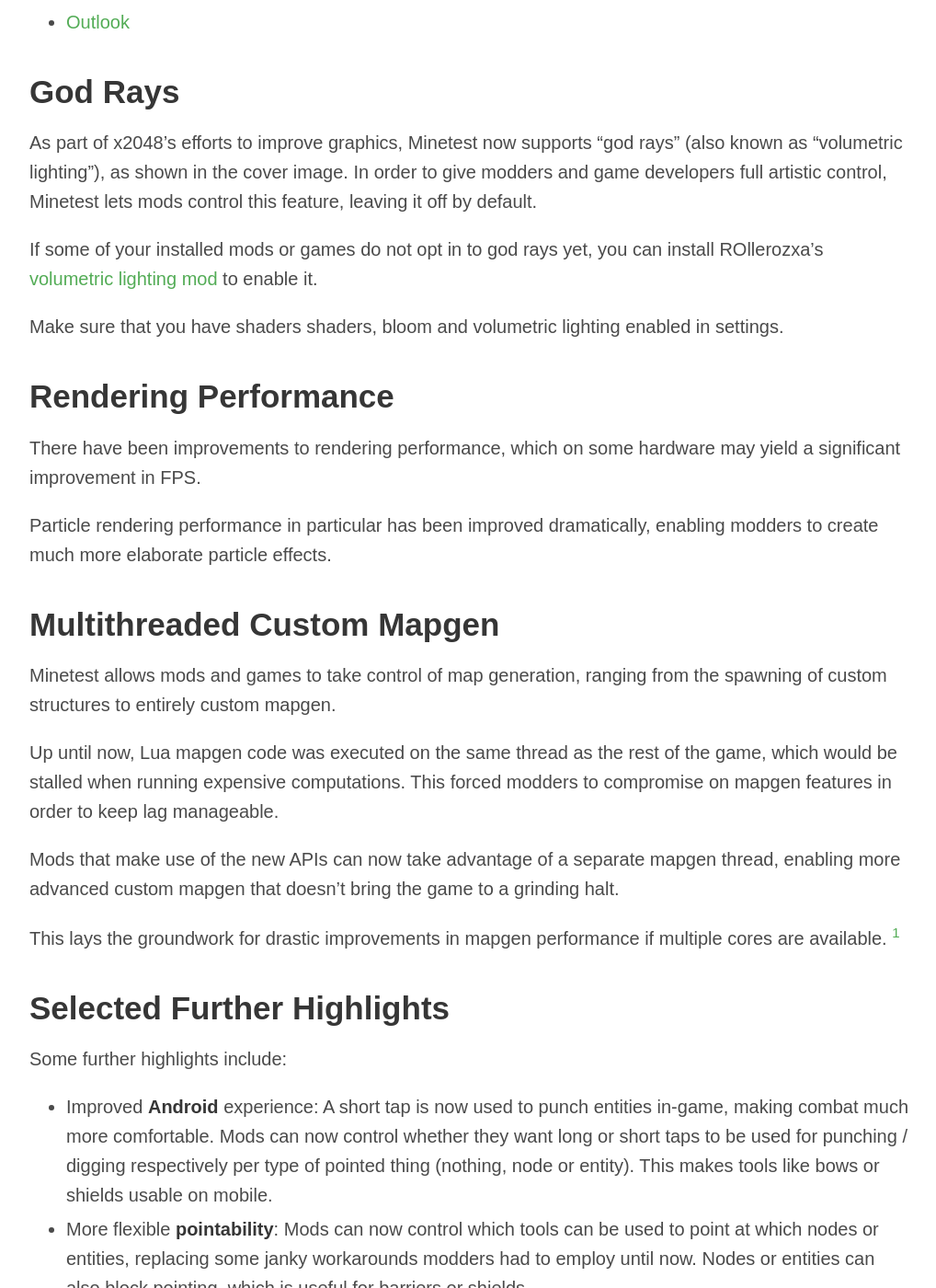
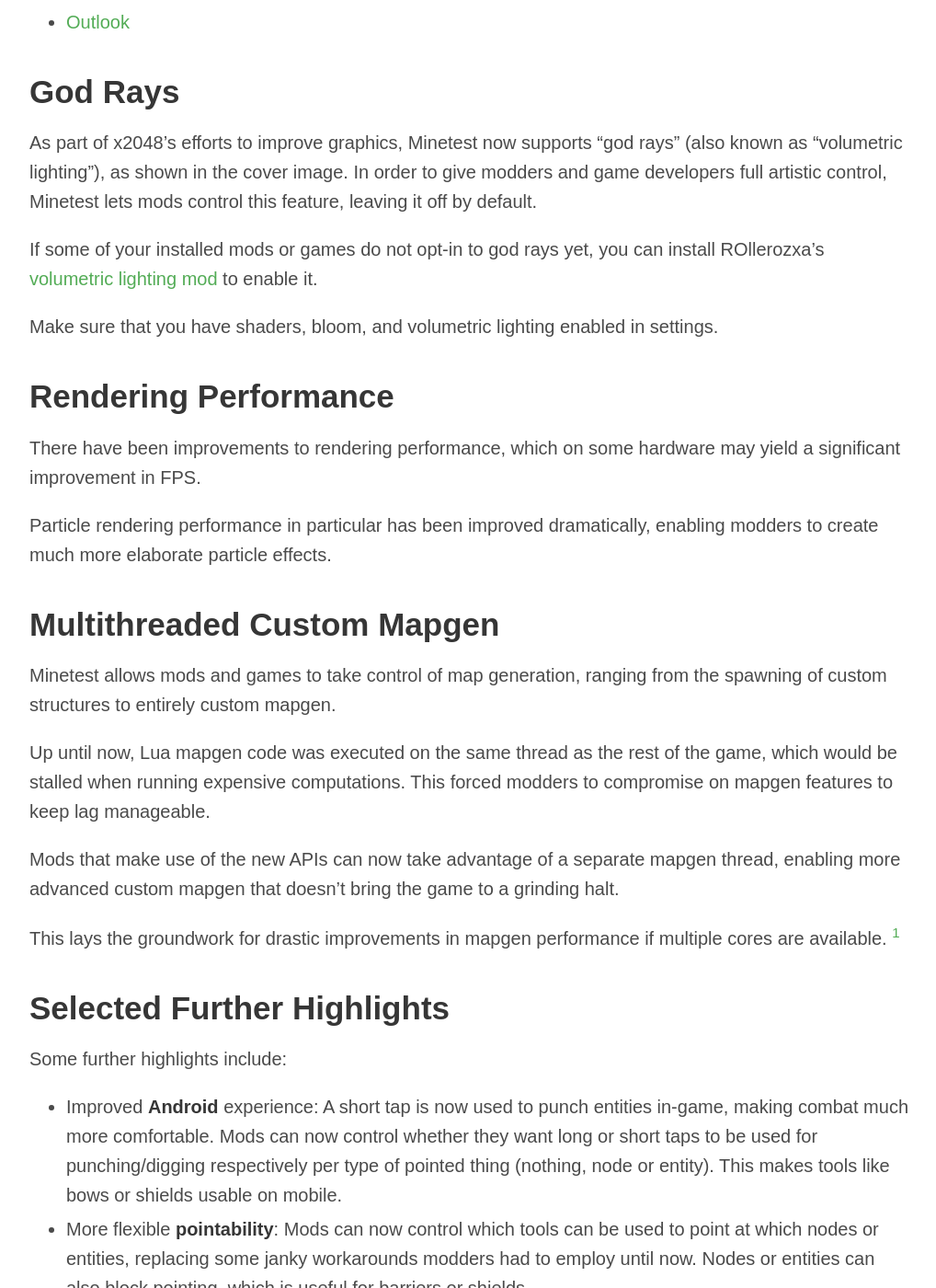
Before and after one commit to minetest/blog, a Jekyll site: the page built from _posts/2024-08-12-5.9.0-released.md, in a window 1280 px wide and 1400 px high, scrolled down 842 px. Shown: the whole window at 92% size, without its empty margins (128-1146 px from the left). Built offline with Jekyll 4.4.1, drawn with Linux system fonts in a browser that asks for light colours; some of the changed text lies outside the part shown.

Commit message:
Fix some grammar/typos

```diff
--- a/_posts/2024-08-12-5.9.0-released.md
+++ b/_posts/2024-08-12-5.9.0-released.md
@@ -37,12 +37,12 @@
 As part of x2048's efforts to improve graphics, Minetest now supports "god rays" (also known as "volumetric lighting"), as shown in the cover image.
 In order to give modders and game developers full artistic control, Minetest lets mods control this feature, leaving it off by default.
 
-If some of your installed mods or games do not opt in to god rays yet,
+If some of your installed mods or games do not opt-in to god rays yet,
 you can install ROllerozxa's
 [volumetric lighting mod](https://content.minetest.net/packages/ROllerozxa/volumetric_lighting/)
 to enable it.
 
-Make sure that you have shaders shaders, bloom and volumetric lighting enabled in settings.
+Make sure that you have shaders, bloom, and volumetric lighting enabled in settings.
 
 ## Rendering Performance
 
@@ -59,7 +59,7 @@
 
 Up until now, Lua mapgen code was executed on the same thread as the rest of the game,
 which would be stalled when running expensive computations.
-This forced modders to compromise on mapgen features in order to keep lag manageable.
+This forced modders to compromise on mapgen features to keep lag manageable.
 
 Mods that make use of the new APIs can now take advantage of a separate mapgen thread,
 enabling more advanced custom mapgen that doesn't bring the game to a grinding halt.
```
Also changed, not shown: other parts of _posts/2024-08-12-5.9.0-released.md (+2 -2 lines).
